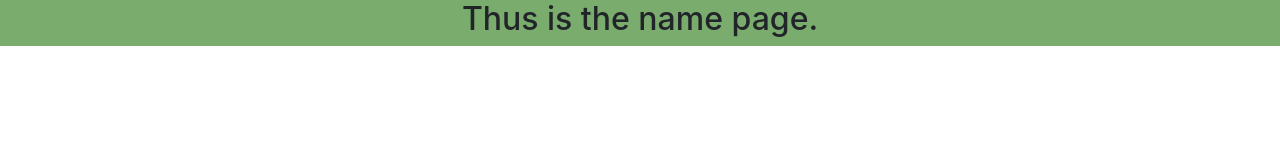
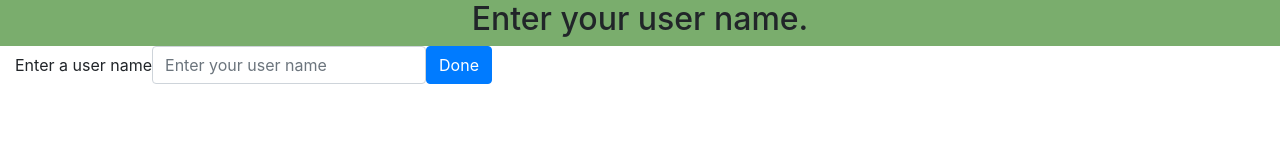
Before and after one commit to josiahswanson/reversi, a website: page public/name.html in a window 1280 px wide. Drawn offline with nearby package versions, Linux system fonts and the light colour scheme.

Commit message:
Updated name

```diff
--- a/public/name.html
+++ b/public/name.html
@@ -2,28 +2,44 @@
 <html lang="en">
 
 <head>
-    <!-- Required meta tags -->
     <meta charset="utf-8">
     <meta name="viewport" content="width=device-width, initial-scale=1, shrink-to-fit=no">
 
+    <title>Enter your name for Reversi</title>
     <style>
         #header-row {
             background-image: url("./assets/images/green.png");
         }
     </style>
 
+    <script>
+        function submitForm() {
+            var username = $('#username').val();
+            window.location.href='lobby.html?username='+username;
+        }
+    </script>
+
     <!-- Bootstrap CSS -->
     <link rel="stylesheet" href="https://maxcdn.bootstrapcdn.com/bootstrap/4.0.0/css/bootstrap.min.css"
         integrity="sha384-Gn5384xqQ1aoWXA+058RXPxPg6fy4IWvTNh0E263XmFcJlSAwiGgFAW/dAiS6JXm" crossorigin="anonymous">
-
-    <title>Name</title>
 </head>
 
 <body>
     <div class="container-fluid text-center">
         <div class="row" id="header-row">
             <div class="col">
-                <h2>Thus is the name page.</h2>
+                <h2>Enter your user name.</h2>
+            </div>
+        </div>
+        <div class='row'>
+            <div class='col'>
+                <form onsubmit='submitForm(); return false;' class='form-inline'>
+                    <div class='form-group'>
+                        <label for="username" class='col-form-label ar-only'>Enter a user name</label>
+                        <input id="username" class='form-control' type='text' value='' placeholder="Enter your user name"/>
+                    </div>
+                    <button type='submit' class='btn btn-default btn-primary'>Done</button>
+                </form>
             </div>
         </div>
     </div>
```
